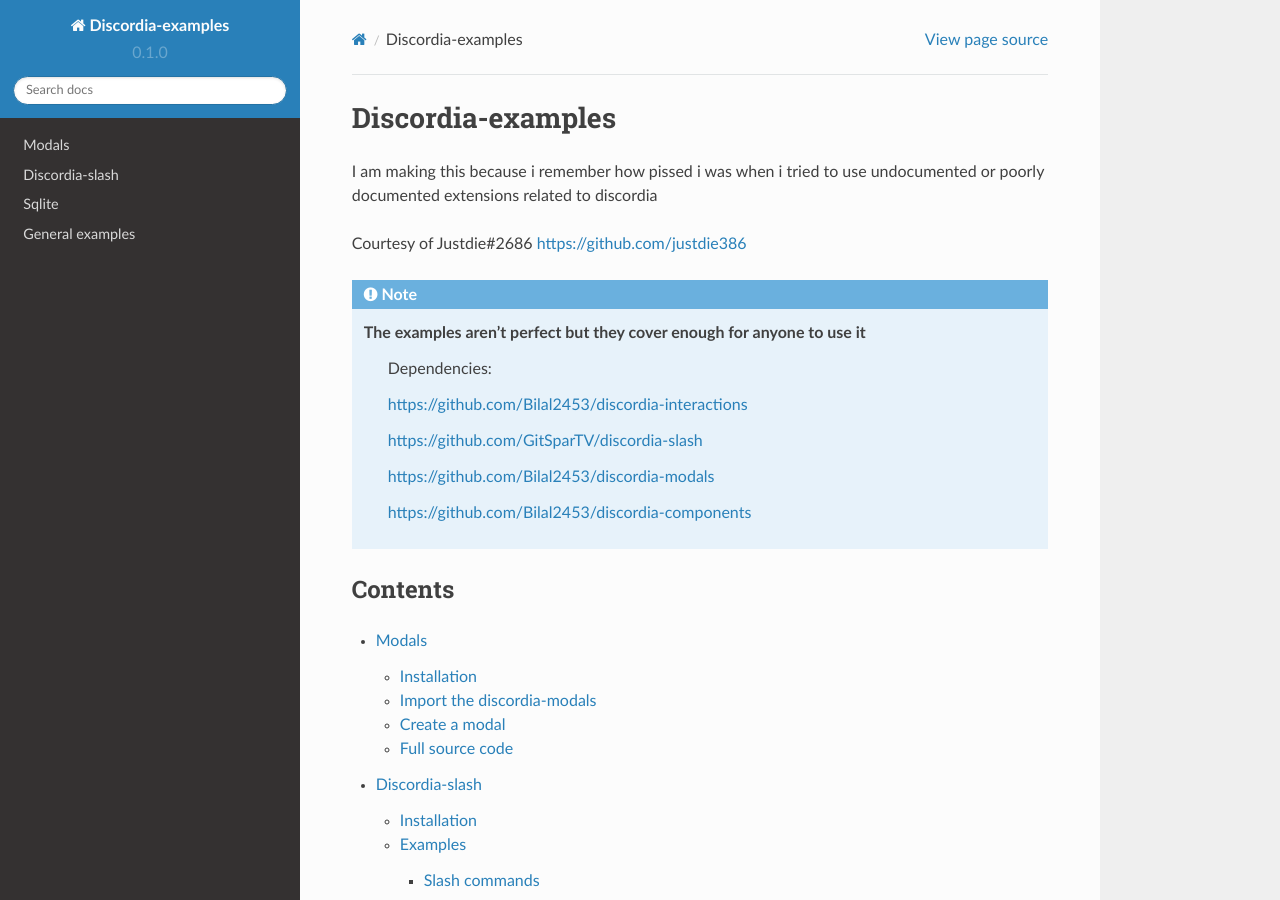
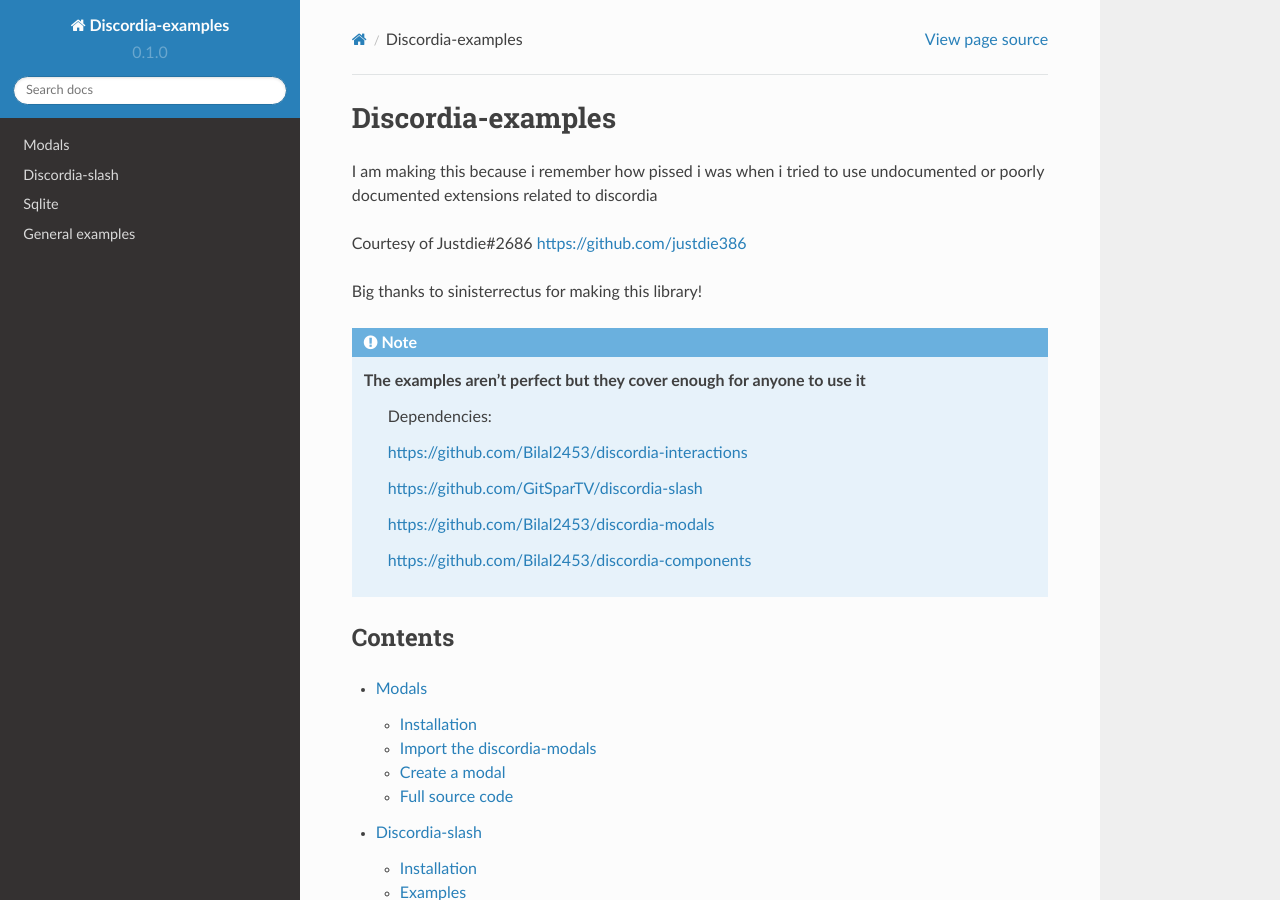
Before and after one commit to justdie386/discordia-examples, a Sphinx documentation site: the page built from docs/source/index.rst, in a window 1280 px wide and 900 px high. Built offline with Sphinx 7.4.7 and the Read the Docs theme 2.0.0, drawn with Linux system fonts in a browser that asks for light colours.

Commit message:
Update index.rst
Added thank you to sinisterrectus

```diff
--- a/docs/source/index.rst
+++ b/docs/source/index.rst
@@ -5,6 +5,8 @@
 
 Courtesy of Justdie#2686
 https://github.com/justdie386
+
+Big thanks to sinisterrectus for making this library!
 
 .. note::
 
```
